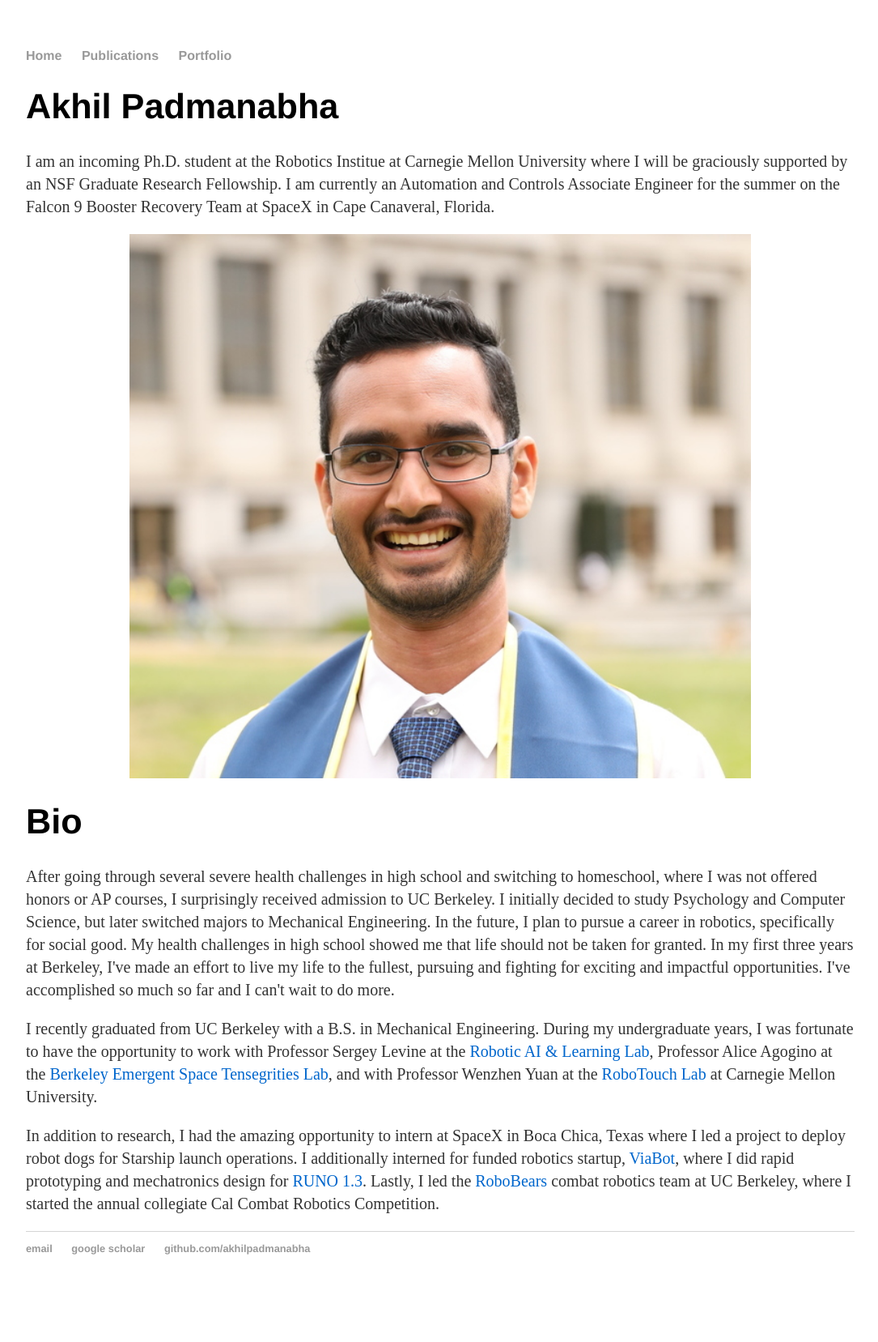
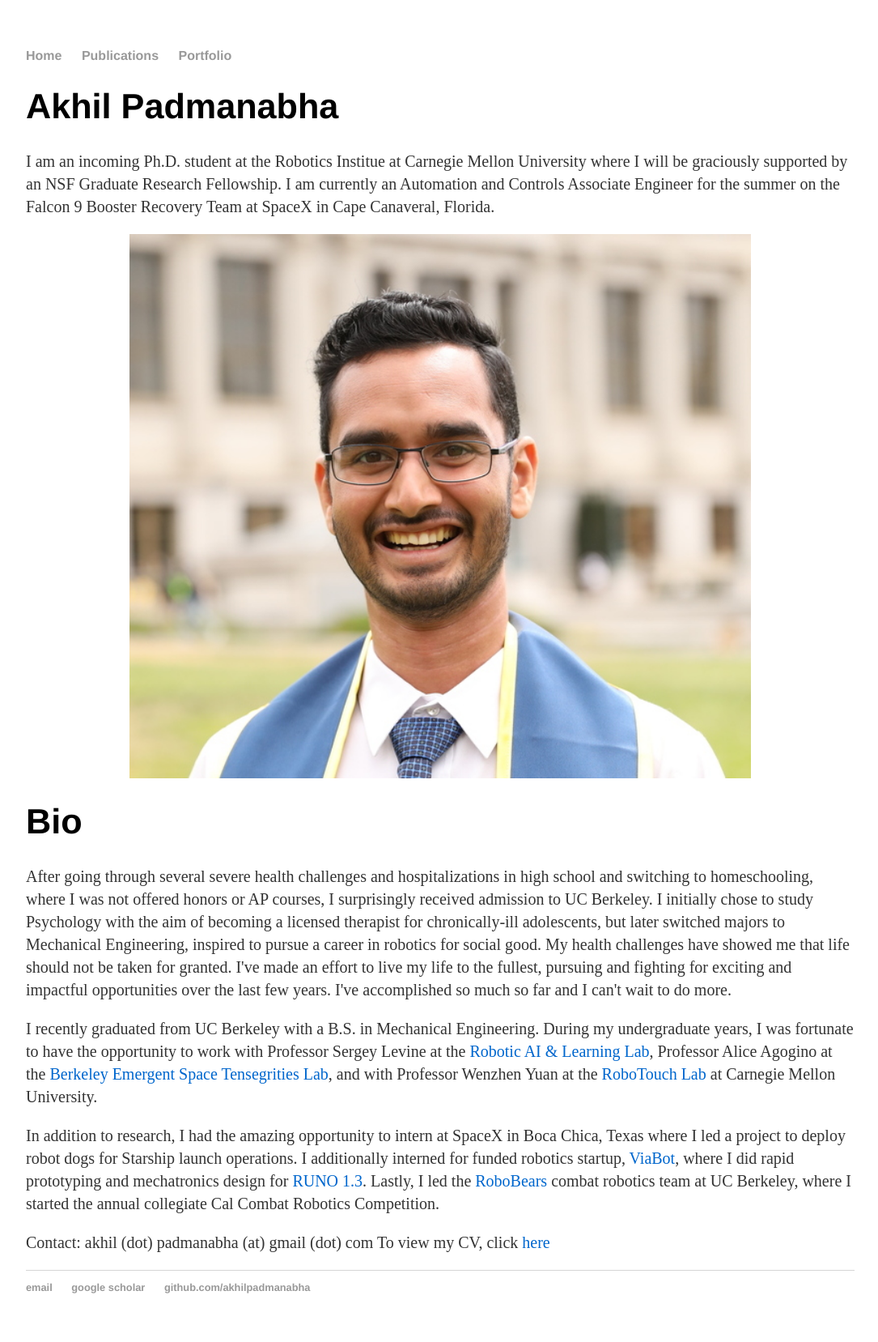
Before and after one commit to akhilpadmanabha/akhilpadmanabha.github.io, a Jekyll site: the page built from index.html, in a window 1280 px wide. Shown: the whole page at 81% size, without its empty margins (96-1181 px from the left). Built offline with Jekyll 4.4.1, drawn with Linux system fonts in a browser that asks for light colours; before the commit the page ends 1609 px from its top, so only the background shows below that.

Commit message:
added cv

```diff
--- a/index.html
+++ b/index.html
@@ -18,9 +18,11 @@ title: Akhil Padmanabha
 
 <div class="blurb">
 	<h1>Bio</h1>
-	<p>After going through several severe health challenges in high school and switching to homeschool, where I was not offered honors or AP courses, I surprisingly received admission to UC Berkeley. I initially decided to study Psychology and Computer Science, but later switched majors to Mechanical Engineering. In the future, I plan to pursue a career in robotics, specifically for social good.
-
-My health challenges in high school showed me that life should not be taken for granted. In my first three years at Berkeley, I've made an effort to live my life to the fullest, pursuing and fighting for exciting and impactful opportunities. I've accomplished so much so far and I can't wait to do more.
+	<p>After going through several severe health challenges and hospitalizations in high school and switching to homeschooling, where I was not offered honors or AP courses, I surprisingly received admission to UC Berkeley.
+		I initially chose to study Psychology with the aim of becoming a licensed therapist for chronically-ill adolescents, but later switched majors to Mechanical Engineering, inspired to pursue a career in robotics for social good.
+		My health challenges have showed me that life should not be taken for granted.
+		I've made an effort to live my life to the fullest, pursuing and fighting for exciting and impactful opportunities over the last few years.
+		I've accomplished so much so far and I can't wait to do more.
 		</p>
 </div>
 
@@ -48,3 +50,11 @@ My health challenges in high school showed me that life should not be taken for
 	  combat robotics team at UC Berkeley, where I started the annual collegiate Cal Combat Robotics Competition.
 		</p>
 </div>
+
+<div class="blurb">
+	<p>
+		Contact: akhil (dot) padmanabha (at) gmail (dot) com
+		To view my CV, click
+		<a href="https://raw.githubusercontent.com/akhilpadmanabha/akhilpadmanabha.github.io/master/documents/cv0627.pdf" style="color:rgb(0,102,204);">here</a>
+		</p>
+</div>
```
Also changed, not shown: 2 other files.
